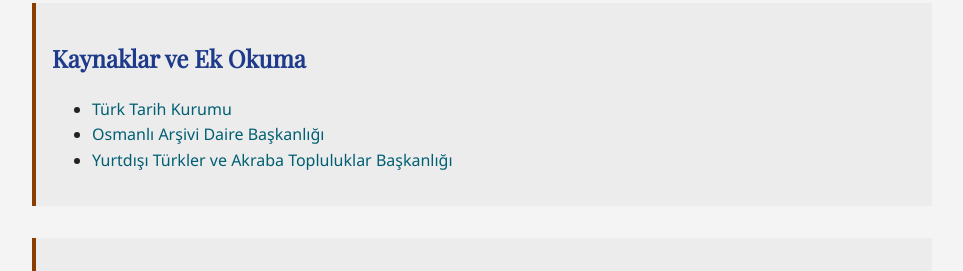
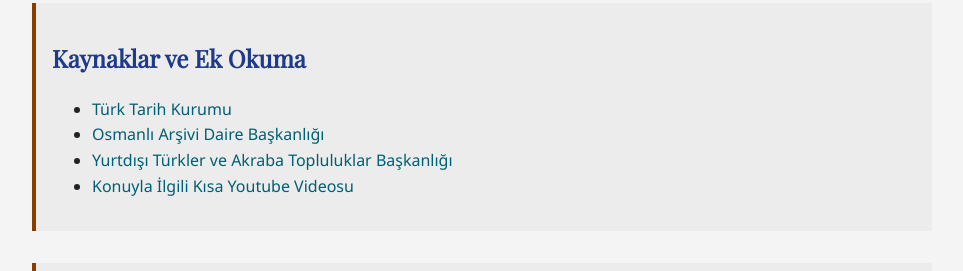
Before and after one commit to Crext3n/edebiyatprojeodev, a plain HTML site: page index.html in a window 1280 px wide. Shown: the part 1315-1586 px from the top of the page, without its empty margins (158-1121 px from the left). Drawn offline with nearby package versions, Linux system fonts and the light colour scheme.

Commit message:
Update index.html
link eklendi

```diff
--- a/index.html
+++ b/index.html
@@ -173,6 +173,7 @@
         <li><a href="https://www.ttk.gov.tr/" target="_blank">Türk Tarih Kurumu</a></li>
         <li><a href="https://www.devletarsivleri.gov.tr/" target="_blank">Osmanlı Arşivi Daire Başkanlığı</a></li>
         <li><a href="https://www.ytb.gov.tr/" target="_blank">Yurtdışı Türkler ve Akraba Topluluklar Başkanlığı</a></li>
+        <li><a href="https://www.youtube.com/watch?v=zRSgpRe-fjI" target="_blank">Konuyla İlgili Kısa Youtube Videosu</a></li>
       </ul>
     </section>
 
```
